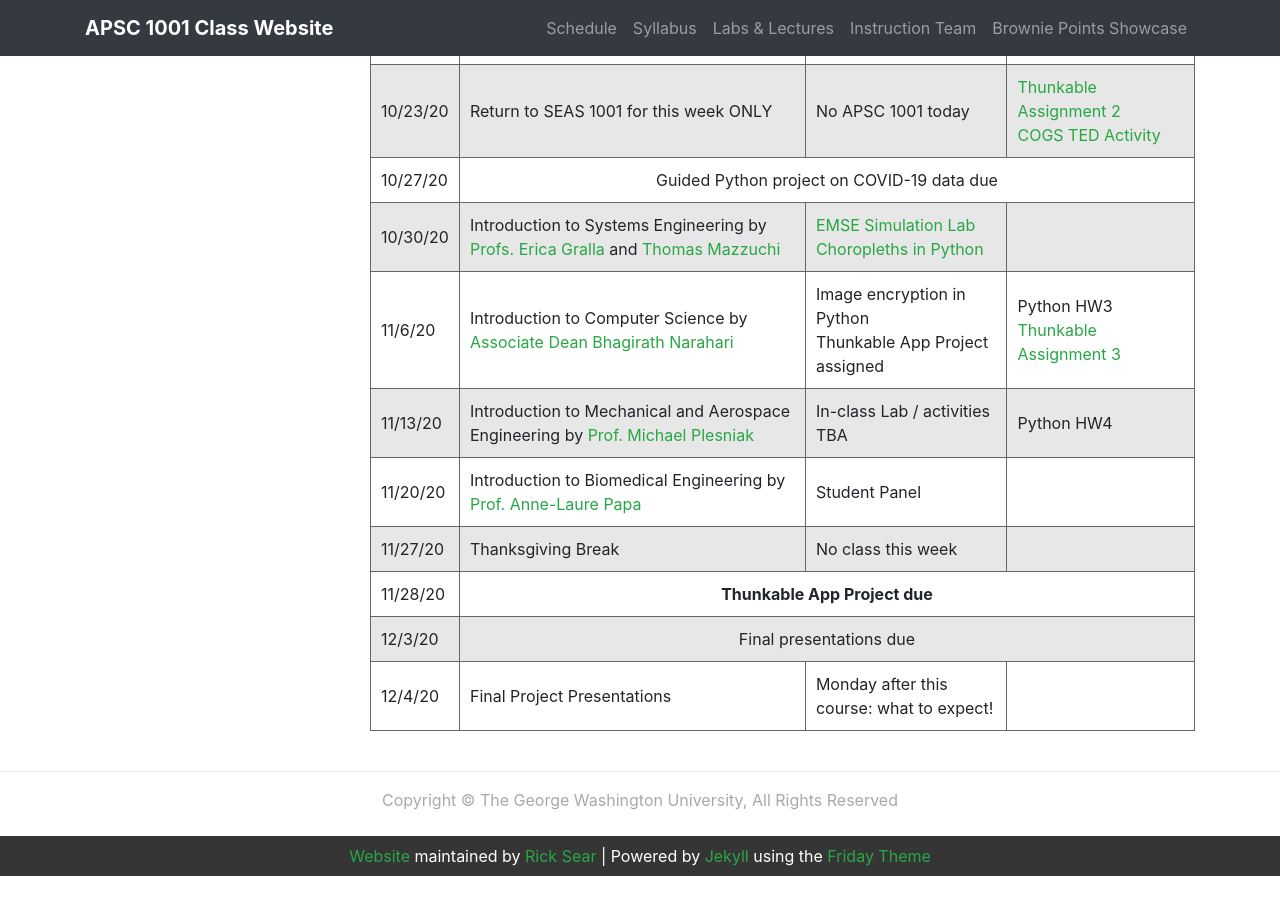
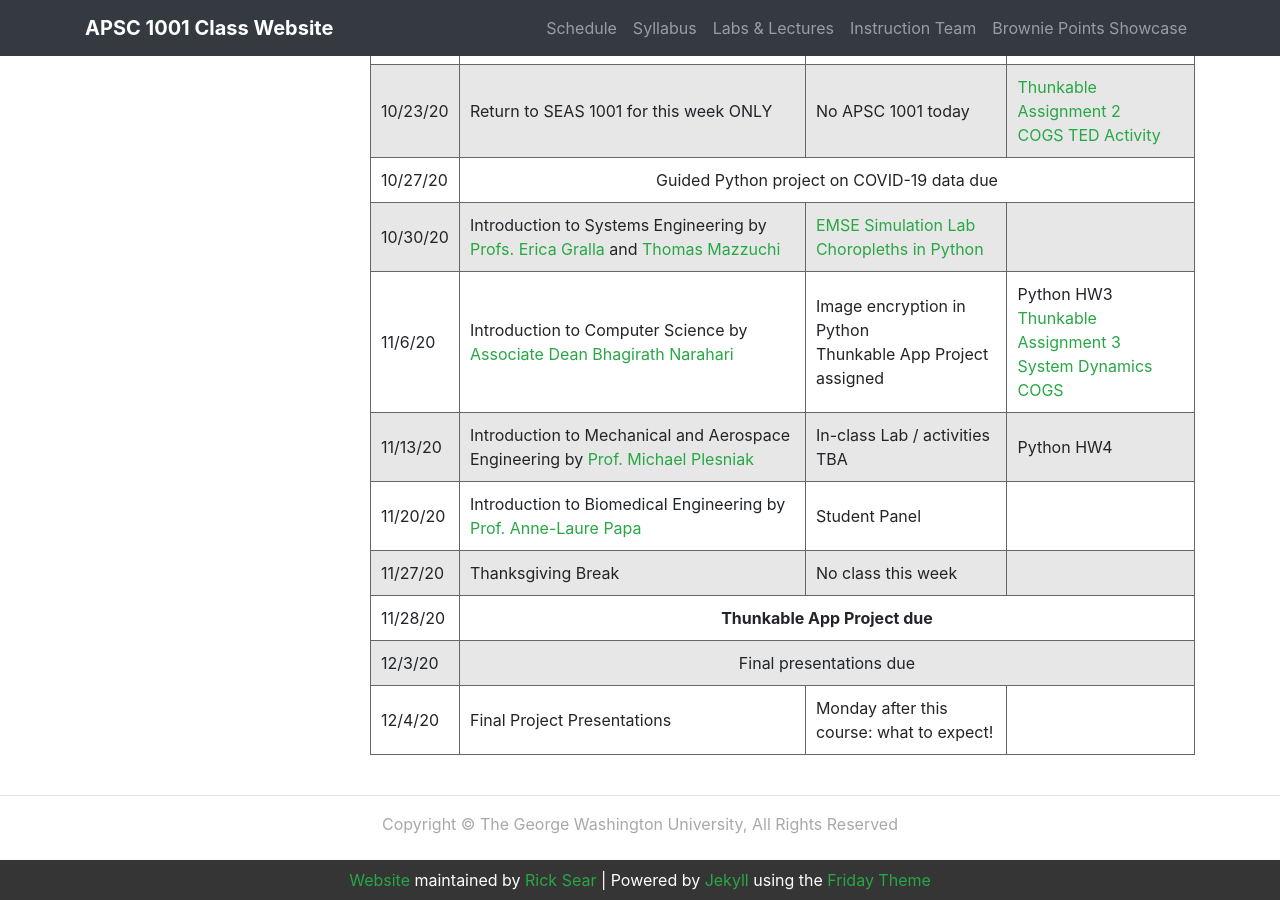
Before and after one commit to GWU-APSC1001/gwu-apsc1001.github.io, a Jekyll site: the page built from _pages/schedule.md, in a window 1280 px wide and 900 px high, scrolled down 655 px. Built offline with Jekyll 4.4.1, drawn with Linux system fonts in a browser that asks for light colours; before the commit the page ends 1531 px from its top, so only the background shows below that.

Commit message:
Add systems COGS

```diff
--- a/_pages/schedule.md
+++ b/_pages/schedule.md
@@ -65,7 +65,7 @@ title: Course Schedule
       <td style="text-align: left">11/6/20</td>
       <td style="text-align: left">Introduction to Computer Science by <a href="https://www.seas.gwu.edu/bhagirath-narahari" target="_blank">Associate Dean Bhagirath Narahari</a></td>
       <td style="text-align: left">Image encryption in Python<br>Thunkable App Project assigned</td>
-      <td>Python HW3<br><a href="assignments/thunkable-assignment3.html">Thunkable Assignment 3</a></td>
+      <td>Python HW3<br><a href="assignments/thunkable-assignment3.html">Thunkable Assignment 3</a><br><a href="https://docs.google.com/forms/d/e/1FAIpQLScGJIKbpaAfe8nFVy6VNMHMqUghd0vKIZ6uMbcFrYxp_FhJdA/viewform?usp=sf_link" target="_blank">System Dynamics COGS</a></td>
     </tr>
     <tr>
       <td style="text-align: left">11/13/20</td>
```
